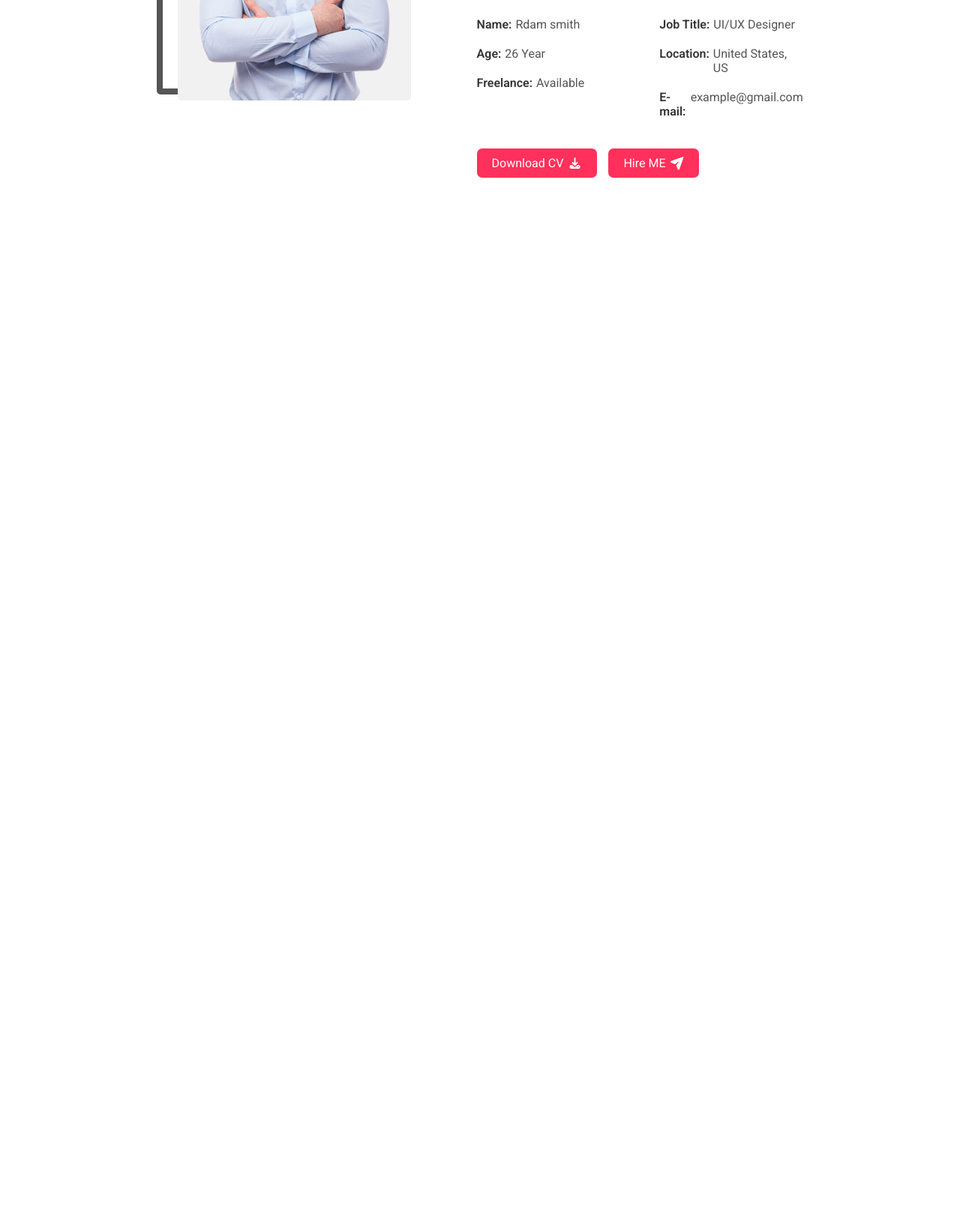
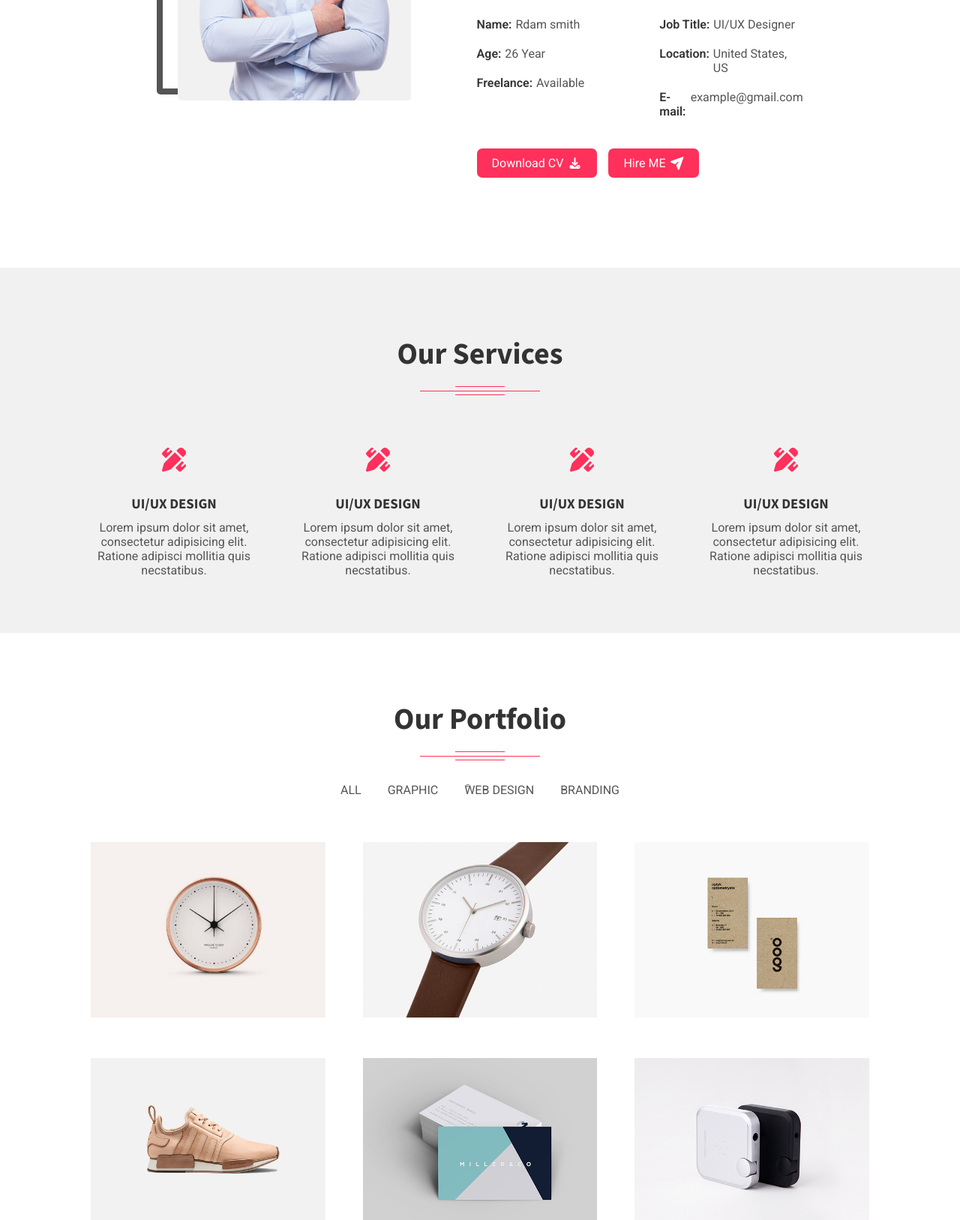
Before and after one commit to AhmedELSayed138/Front-End-diploma, a plain HTML site: page Portfolio/index.html in a window 1280 px wide. Shown: the part 1173-2800 px from the top of the page at 75% size. Before the commit the page ends 1530 px from the top, so only its background shows below. Drawn offline with nearby package versions, Linux system fonts and the light colour scheme.

Commit message:
adding 2 sections in portfolio (fokir)

```diff
--- a/Portfolio/css/style.css
+++ b/Portfolio/css/style.css
@@ -36,6 +36,9 @@ h6 {
     width: 85%;
     margin: 0 auto;
 }
+.grey-bg {
+    background-color: #F1F1F1;
+}
 
 
 /* Nav-bar */
@@ -45,6 +48,7 @@ nav {
     background-color: #555;
     border-radius: 1px;
     box-shadow: 5px 3px 5px 3px #00000047;
+    z-index: 3;
 }
 nav .container {
     display: flex;
@@ -171,9 +175,6 @@ nav h2 {
     display: flex;
     gap: 15px;
 }
-.about .btn {
-
-}
 .about .btns a {
     padding: 10px 20px;
     background-color: var(--red);
@@ -187,3 +188,90 @@ nav h2 {
 .about .btns a:hover {
     background-color: #EC2403;
 }
+
+/* Services Section */
+.services {
+    padding: 100px 0 54px;
+}
+.title {
+    margin-bottom: 40px;
+    padding-bottom: 30px;
+    position: relative;
+    text-transform: capitalize;
+    text-align: center;
+}
+.title h2 {
+    font-size: 40px;
+    font-weight: 800;
+    line-height: 30px;
+}
+.title::before{
+    content: " ";
+    position: absolute;
+    left: 50%;
+    bottom: -5px;
+    width: 160px;
+    height: 1px;
+    background-color: var(--red);
+    translate: -50% 0;
+    z-index: 1;
+}
+.title::after{
+    content: " ";
+    position:absolute;
+    bottom: -10px;
+    left: 0;
+    right: 0;
+    border: solid var(--red);
+    border-width: 1px 0;
+    height: 10px;
+    width: 6%;
+    margin: 0 auto;
+}
+.services .services-cards {
+    display: flex;
+}
+.card {
+    padding: 20px 20px;
+    text-align: center;
+    transition: background-color 500ms , box-shadow 500ms;
+    width: 25%;
+    border-radius: 5px;
+}
+.card:hover {
+    background-color: white;
+    box-shadow: 4px 4px 11px 1px #0000004d;
+}
+.card i {
+    color: var(--red);
+    font-size: 32px;
+    margin: 20px 0;
+}
+.card h3 {
+    margin: 10px 0;
+}
+.card p {
+    font-size: 16px;
+}
+
+/* Portfolio Section */
+.portfolio {
+    padding: 100px 0 50px;
+}
+.portfolio-links {
+    margin: 35px 0;
+    display: flex;
+    justify-content: center;
+    gap: 35px;
+}
+.portfolio-gallery {
+    display: flex;
+    flex-wrap: wrap;
+}
+.portfolio-image {
+    padding: 25px;
+    width: 33.33%;
+}
+.portfolio-image img {
+    width: 100%;
+}
--- a/Portfolio/index.html
+++ b/Portfolio/index.html
@@ -38,6 +38,7 @@
             </div>
         </div>
     </section>
+
     <!-- About Section -->
     <section class="about" id="about">
         <div class="container">
@@ -68,5 +69,71 @@
             </div>
         </div>
     </section>
+
+    <!-- Services Section -->
+    <section class="services grey-bg" id="services">
+    <div class="container">
+        <div class="title">
+            <h2>Our Services</h2>
+        </div>
+        <div class="services-cards">
+            <div class="card">
+                <i class="fa-solid fa-pen-ruler"></i>
+                <h3>UI/UX DESIGN</h3>
+                <p>Lorem ipsum dolor sit amet, consectetur adipisicing elit. Ratione adipisci mollitia quis necstatibus.</p>
+            </div>
+            <div class="card">
+                <i class="fa-solid fa-pen-ruler"></i>
+                <h3>UI/UX DESIGN</h3>
+                <p>Lorem ipsum dolor sit amet, consectetur adipisicing elit. Ratione adipisci mollitia quis necstatibus.</p>
+            </div>
+            <div class="card">
+                <i class="fa-solid fa-pen-ruler"></i>
+                <h3>UI/UX DESIGN</h3>
+                <p>Lorem ipsum dolor sit amet, consectetur adipisicing elit. Ratione adipisci mollitia quis necstatibus.</p>
+            </div>
+            <div class="card">
+                <i class="fa-solid fa-pen-ruler"></i>
+                <h3>UI/UX DESIGN</h3>
+                <p>Lorem ipsum dolor sit amet, consectetur adipisicing elit. Ratione adipisci mollitia quis necstatibus.</p>
+            </div>
+        </div>
+    </div>
+    </section>
+
+    <!-- portfolio section -->
+    <section class="portfolio" id="portfolio">
+        <div class="container">
+            <div class="title">
+                <h2>Our portfolio</h2>
+            </div>
+            <div class="portfolio-links">
+                <a href="#">ALL</a>
+                <a href="#">GRAPHIC</a>
+                <a href="#">ًWEB DESIGN</a>
+                <a href="#">BRANDING</a>
+            </div>
+            <div class="portfolio-gallery">
+                <div class="portfolio-image">
+                    <img src="./images/portfolio 1.jpeg" alt="card image">
+                </div>
+                <div class="portfolio-image">
+                    <img src="./images/portfolio 2.jpeg" alt="card image">
+                </div>
+                <div class="portfolio-image">
+                    <img src="./images/portfolio 3.jpeg" alt="card image">
+                </div>
+                <div class="portfolio-image">
+                    <img src="./images/portfolio 4.jpeg" alt="card image">
+                </div>
+                <div class="portfolio-image">
+                    <img src="./images/portfolio 5.jpeg" alt="card image">
+                </div>
+                <div class="portfolio-image">
+                    <img src="./images/portfolio 6.jpeg" alt="card image">
+                </div>
+            </div>
+        </div>
+    </section>
 </body>
 </html>
```
